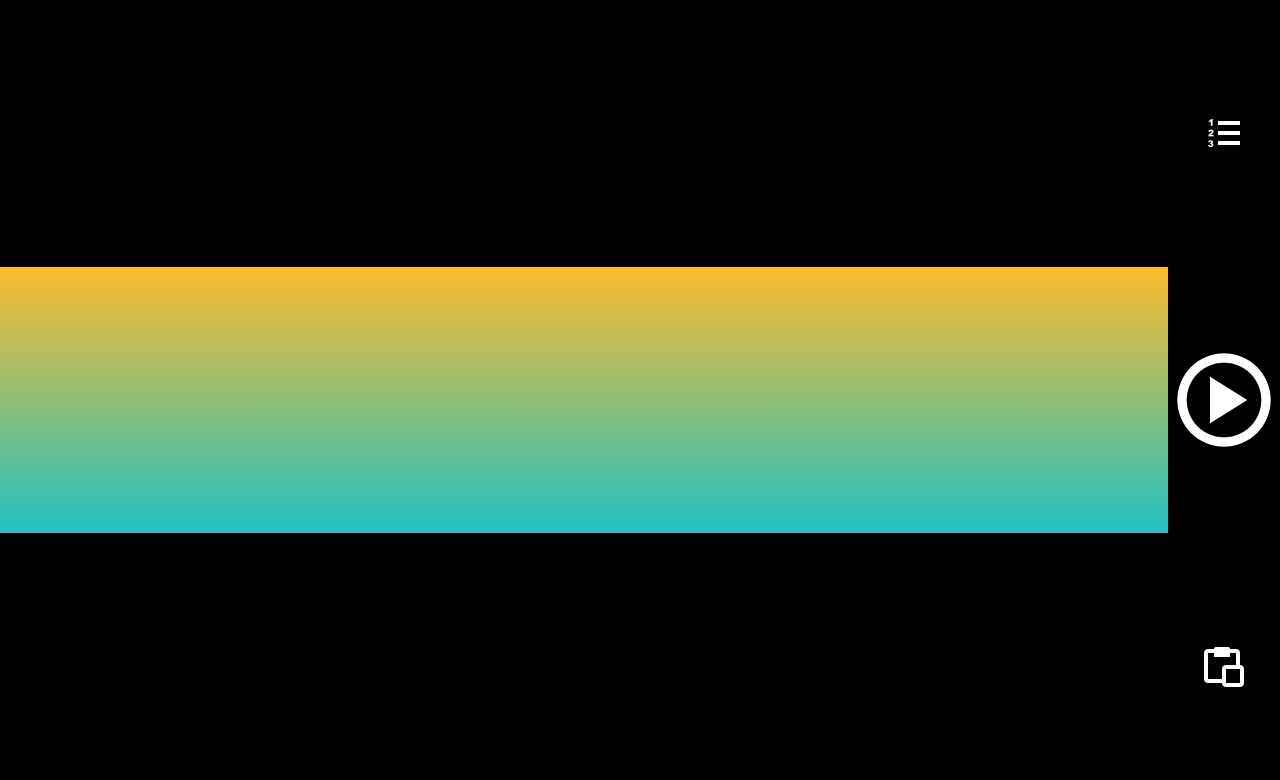
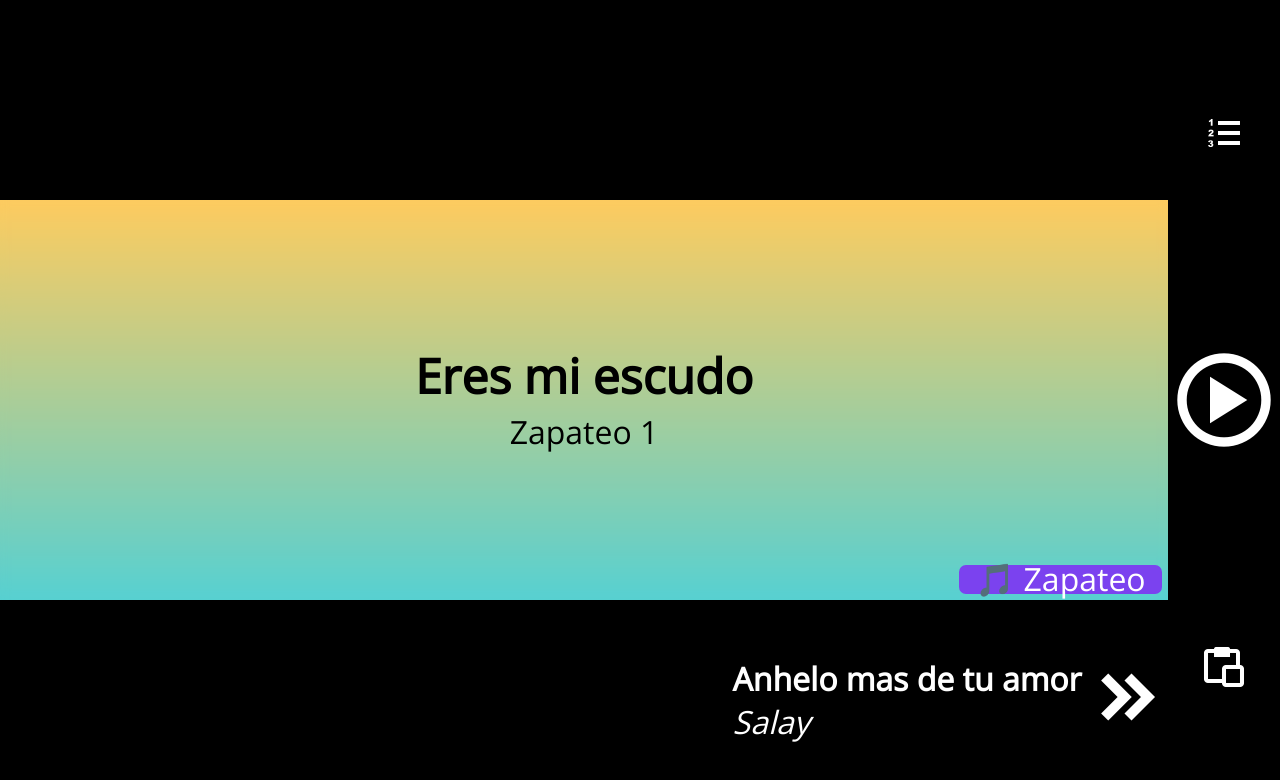
Before and after one commit to KievAndres/lista-canciones-para-tocar, an Angular app: page / in a window 1280 px wide. Shown: the top 780 px of the page. Built offline with nearby package versions, Linux system fonts and the light colour scheme.

Commit message:
player layout fix

```diff
--- a/src/app/app.component.ts
+++ b/src/app/app.component.ts
@@ -37,7 +37,7 @@ export class AppComponent {
   constructor() {
     this.titleList = 'Músicas para hoy';
     this.pastedText = '';
-    // this.pastedText = testPasteText;
+    this.pastedText = testPasteText;
     // const identifiedSongListLocalStorage = JSON.parse(
     //   localStorage.getItem('identifiedSongList') ?? '""'
     // );
@@ -55,7 +55,7 @@ export class AppComponent {
     //   this.identifiedSongList = identifiedSongListLocalStorage;
     //   this._animateSelectedSong();
     // }
-    // this._buildSongList();
+    this._buildSongList();
     this.playerListView = PlayerListView;
     this.currentPlayerListView = PlayerListView.PLAYER_VIEW;
   }
--- a/src/app/components/list/list.component.ts
+++ b/src/app/components/list/list.component.ts
@@ -1,6 +1,7 @@
 import { Component, EventEmitter, Input, Output } from '@angular/core';
 import { NUEVA_ALABANZA } from 'src/constants/song-identifier.constant';
 import { Song } from 'src/interfaces/song.interface';
+import { isNewSong } from '../../../functions/is-new-song.function';
 
 @Component({
   selector: 'list',
@@ -13,14 +14,10 @@ export class ListComponent {
   @Output() public goToSong = new EventEmitter<Song>();
 
   public readonly NUEVA_ALABANZA = NUEVA_ALABANZA;
+  public readonly isNewSong = isNewSong;
+
 
   public emitGoToSong(newSong: Song): void {
     this.goToSong.emit(newSong);
   }
-
-  public isNewSong(song: Song): boolean {
-    const currentDate = new Date();
-    const songDate = song.date;
-    return currentDate.getTime() - songDate.getTime() < 2629800000;
-  }
 }
--- a/src/app/components/player/player.component.html
+++ b/src/app/components/player/player.component.html
@@ -29,6 +29,12 @@
     </div>
   </section>
   <section class="next-song-container">
+    <div class="new-song-flex-wrapper">
+      <div class="new-song" *ngIf="isNewSong(nextSong)">
+        Nueva alabanza
+      </div>
+    </div>
+    <div class="next-song-flex-wrapper">
       <div
         class="previous-next-song next-song"
         *ngIf="nextSong"
@@ -37,5 +43,6 @@
         <span class="previous-next-song-title">{{ nextSong.name[0] }}</span>
         <span class="previous-next-song-rythm">{{ nextSong.rythm[0] }}</span>
       </div>
+    </div>
   </section>
 </div>
--- a/src/app/components/player/player.component.scss
+++ b/src/app/components/player/player.component.scss
@@ -2,6 +2,7 @@
   height: 100%;
   width: 100%;
   display: grid;
+  grid-template-rows: 25% 50% 25%;
 
   .song {
     display: flex;
@@ -16,9 +17,33 @@
   }
 
   .next-song-container {
-    display: flex;
-    align-items: center;
-    justify-content: end;
+    display: grid;
+    grid-template-columns: 10em 1fr;
+
+    .new-song-flex-wrapper {
+      display: flex;
+      align-items: center;
+      justify-content: start;
+
+      .new-song {
+        background: rgb(238, 174, 202);
+        background: radial-gradient(
+          circle,
+          rgba(238, 174, 202, 1) 0%,
+          rgba(148, 187, 233, 1) 100%
+        );
+        color: #000;
+        padding: 0 0.4em;
+        border-radius: 0.3em;
+        font-weight: bold;
+      }
+    }
+
+    .next-song-flex-wrapper {
+      display: flex;
+      align-items: center;
+      justify-content: end;
+    }
   }
 
   .previous-next-song {
--- a/src/app/components/player/player.component.ts
+++ b/src/app/components/player/player.component.ts
@@ -1,6 +1,7 @@
 import { Component, EventEmitter, Input, OnChanges, SimpleChanges, Output } from '@angular/core';
 import { Song } from '../../../interfaces/song.interface';
 import { SongTheme } from 'src/interfaces/song-theme.interface';
+import { isNewSong } from '../../../functions/is-new-song.function';
 
 @Component({
   selector: 'player',
@@ -15,6 +16,8 @@ export class PlayerComponent implements OnChanges {
   public previousSong?: Song;
   public currentSong?: Song;
   public nextSong?: Song;
+
+  public readonly isNewSong = isNewSong;
 
 
   public ngOnChanges(changes: SimpleChanges): void {
--- a/src/constants/song-themes.constant.ts
+++ b/src/constants/song-themes.constant.ts
@@ -8,7 +8,7 @@ export const SONG_THEMES: SongTheme[] = [
     rythmTextColor: '#fff'
   },
   {
-    generalBackground: `linear-gradient(315deg, rgba(131,58,180,1) 0%, rgba(253,29,29,1) 50%, rgba(252,176,69,1) 100%)`,
+    generalBackground: `linear-gradient(315deg, rgb(116 222 150) 0%, rgb(81 176 219) 50%, rgb(252, 176, 69) 100%)`,
     generalTextColor: `#000`,
     rythmBackground: '#e71c8f',
     rythmTextColor: '#fff'
--- /dev/null
+++ b/src/functions/is-new-song.function.ts
@@ -0,0 +1,9 @@
+import { Song } from '../interfaces/song.interface';
+export function isNewSong(song?: Song): boolean {
+  if (!song) {
+    return false;
+  }
+  const currentDate = new Date();
+  const songDate = song.date;
+  return currentDate.getTime() - songDate.getTime() < 2629800000;
+}
```
Lines whose indentation alone changed are shown as unchanged.
